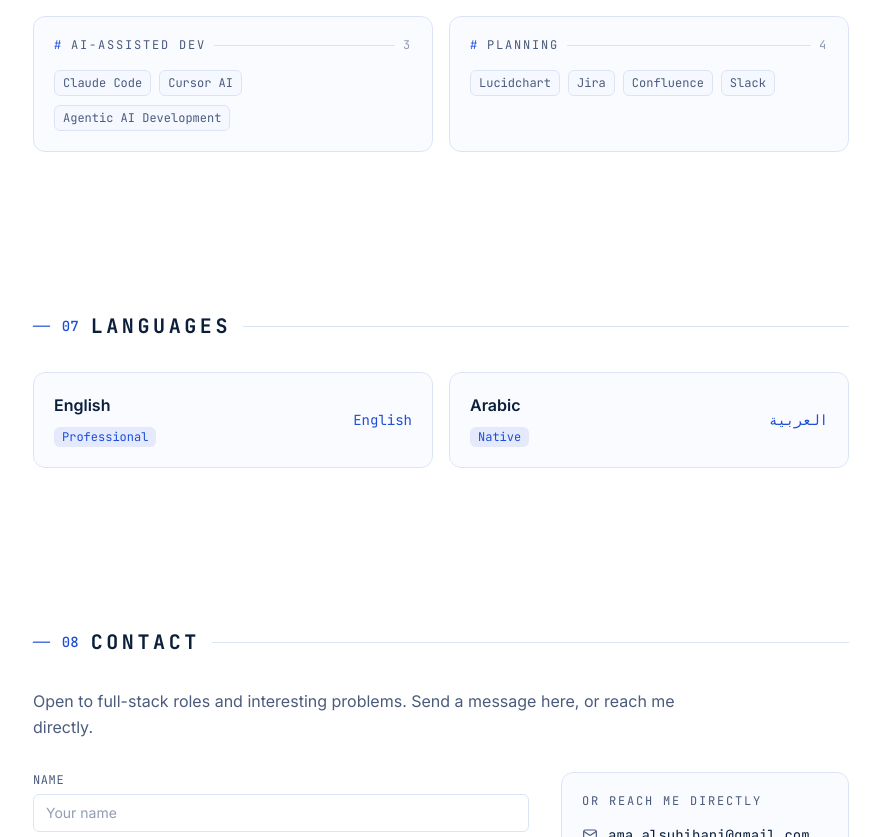
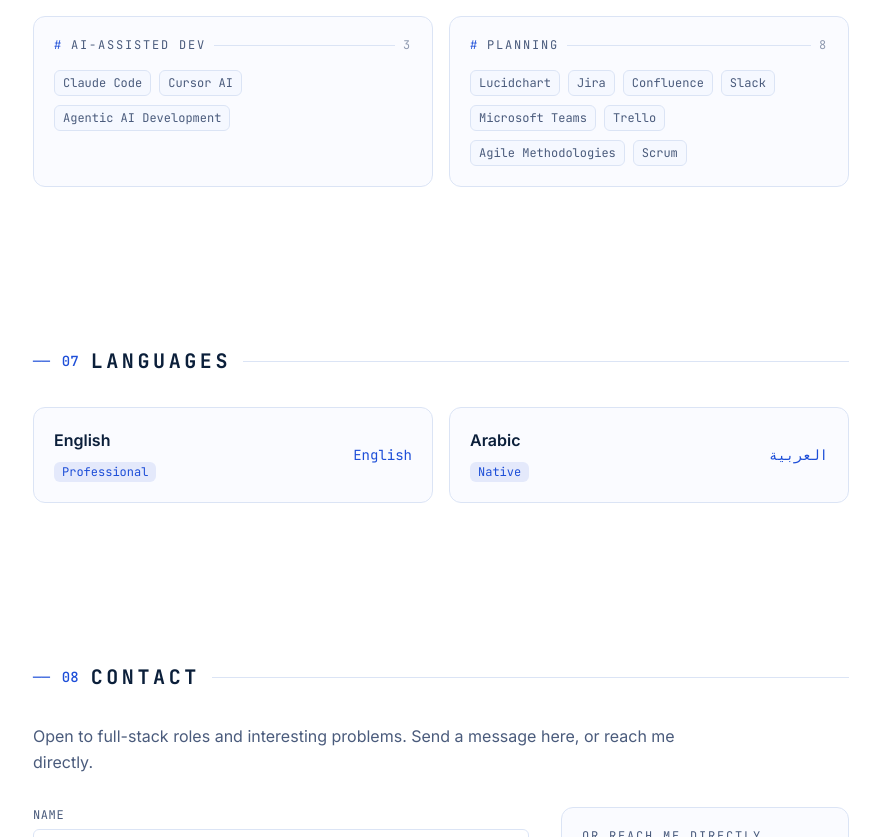
Before and after one commit to ama47/my-portfolio, a React (Vite) app: page / in a window 1280 px wide. Shown: the part 3843-4680 px from the top of the page, without its empty margins (335-1215 px from the left). Built offline with nearby package versions, Linux system fonts and the light colour scheme.

Commit message:
feat: add more planning skills

```diff
--- a/src/data/content.ts
+++ b/src/data/content.ts
@@ -122,7 +122,7 @@
   backend: ['FastAPI', 'ASP.NET', 'Django', 'PostgreSQL', 'MySQL', 'SQLite', 'REST APIs', 'Microservices', 'WebHooks'],
   cloudTools: ['AWS Cloud', 'Git & GitHub', 'Docker', 'Linux', 'Microsoft Azure', 'Postman', 'Render.com'],
   aiAssisted: ['Claude Code', 'Cursor AI', 'Agentic AI Development'],
-  planning: ['Lucidchart', 'Jira', 'Confluence', 'Slack'],
+  planning: ['Lucidchart', 'Jira', 'Confluence', 'Slack', 'Microsoft Teams', 'Trello', 'Agile Methodologies', 'Scrum'],
 } as const;
 
 // ---------------------------------------------------------------------------
```
